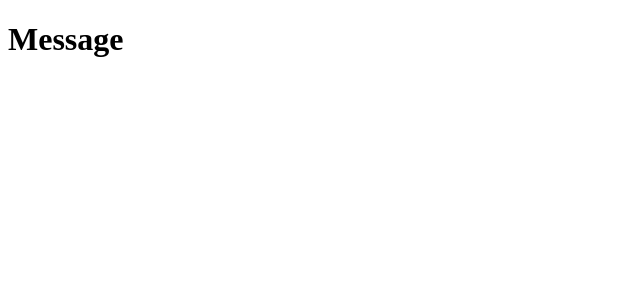
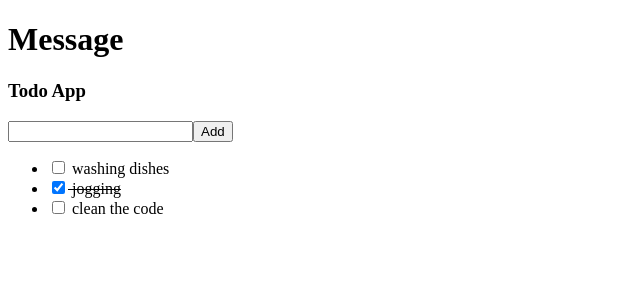
Before and after one commit to mlgmontage/vue_playground, a Vue app: page / in a window 1280 px wide. Shown: the top 300 px of the page, without its empty margins (0-640 px from the left). Built offline with nearby package versions, Linux system fonts and the light colour scheme.

Commit message:
first minimal version

```diff
--- a/src/App.vue
+++ b/src/App.vue
@@ -1,16 +1,19 @@
 <template>
   <div id="app">
     <HelloWorld msg="Message" />
+    <Todo />
   </div>
 </template>
 
 <script>
 import HelloWorld from "./components/HelloWorld.vue";
+import Todo from "./components/Todo.vue";
 
 export default {
   name: "App",
   components: {
-    HelloWorld
+    HelloWorld,
+    Todo
   }
 };
 </script>
--- /dev/null
+++ b/src/components/Todo.vue
@@ -0,0 +1,46 @@
+<template>
+  <div>
+    <h3>Todo App</h3>
+    <form @submit="addTodo">
+      <input type="text" v-model="text" />
+      <input type="submit" value="Add" />
+    </form>
+    <ul>
+      <li v-for="(todo, inx) in todos" :key="inx">
+        <span :class="todo.completed ? 'completed' : ''">
+          <input type="checkbox" v-model="todo.completed" />
+          {{todo.text}}
+        </span>
+      </li>
+    </ul>
+  </div>
+</template>
+
+<script>
+export default {
+  name: "TodoApp",
+  data() {
+    return {
+      text: "",
+      todos: [
+        { text: "washing dishes", completed: false },
+        { text: "jogging", completed: true },
+        { text: "clean the code", completed: false }
+      ]
+    };
+  },
+  methods: {
+    addTodo(e) {
+      e.preventDefault();
+      this.todos.unshift({ text: this.text, completed: false });
+      this.text = "";
+    }
+  }
+};
+</script>
+
+<style scoped>
+.completed {
+  text-decoration: line-through;
+}
+</style>
```
